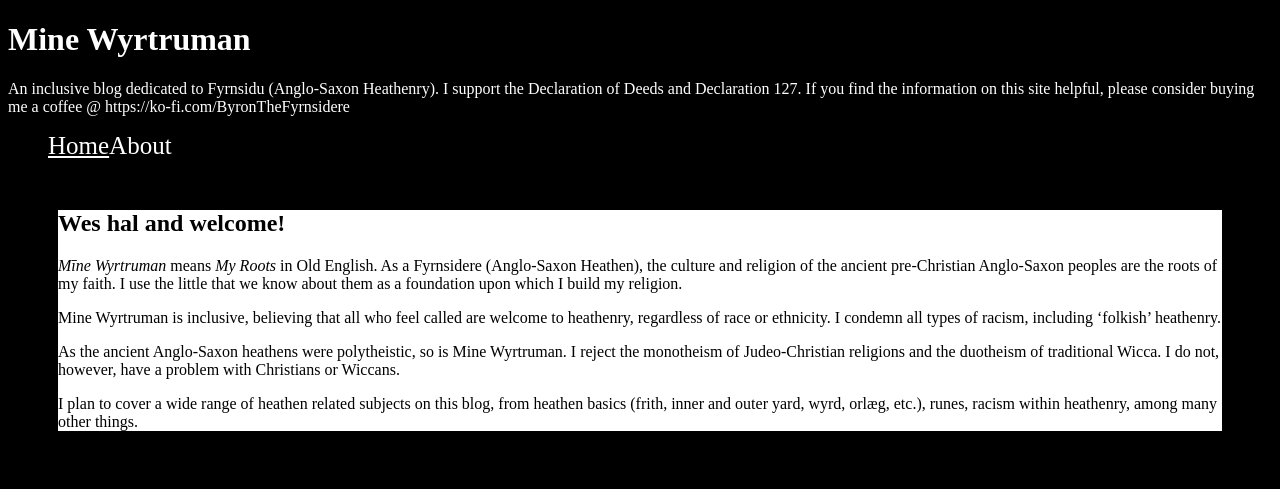
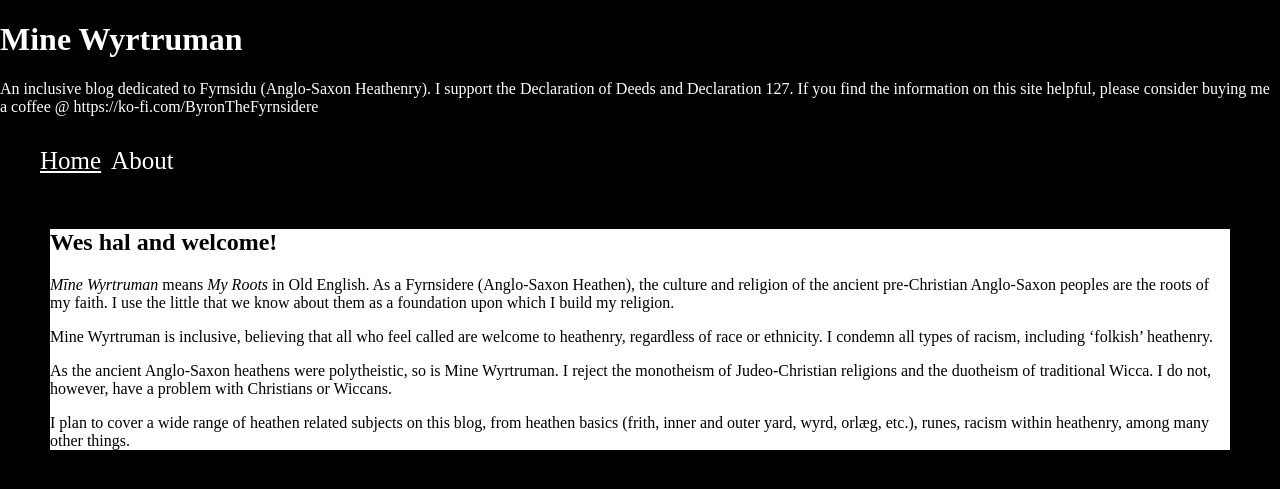
Before and after one commit to byronpendason/byronpendason.github.io, a Jekyll site: the page built from index.md, in a window 1280 px wide. Shown: the top 489 px of the page. Built offline with Jekyll 4.4.1, drawn with Linux system fonts in a browser that asks for light colours; our own code applies the rules of GitHub Pages for plain Markdown files.

Commit message:
Update default.html

```diff
--- a/_layouts/default.html
+++ b/_layouts/default.html
@@ -7,15 +7,19 @@
       body {
         background-color: black;
         color: white;
+        margin: 0px;
       }
       nav ul {
         display: flex;
         list-style: none;
+        margin: 0px;
       }
       nav ul li {
         margin-right: 10px
         color: white;
-        font-size: 25px;
+        font-size: 40px;
+        margin-left: 0px;
+        margin-right: 10px;
       }
       nav ul li a {
         text-decoration: none;
```
